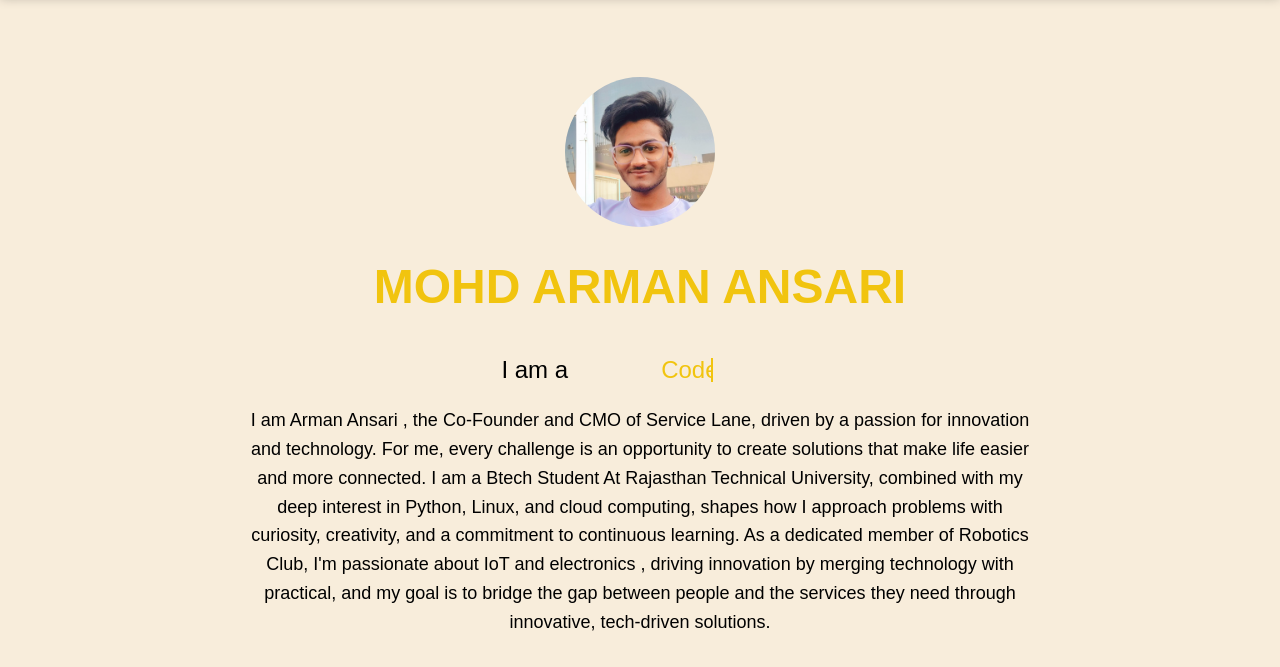
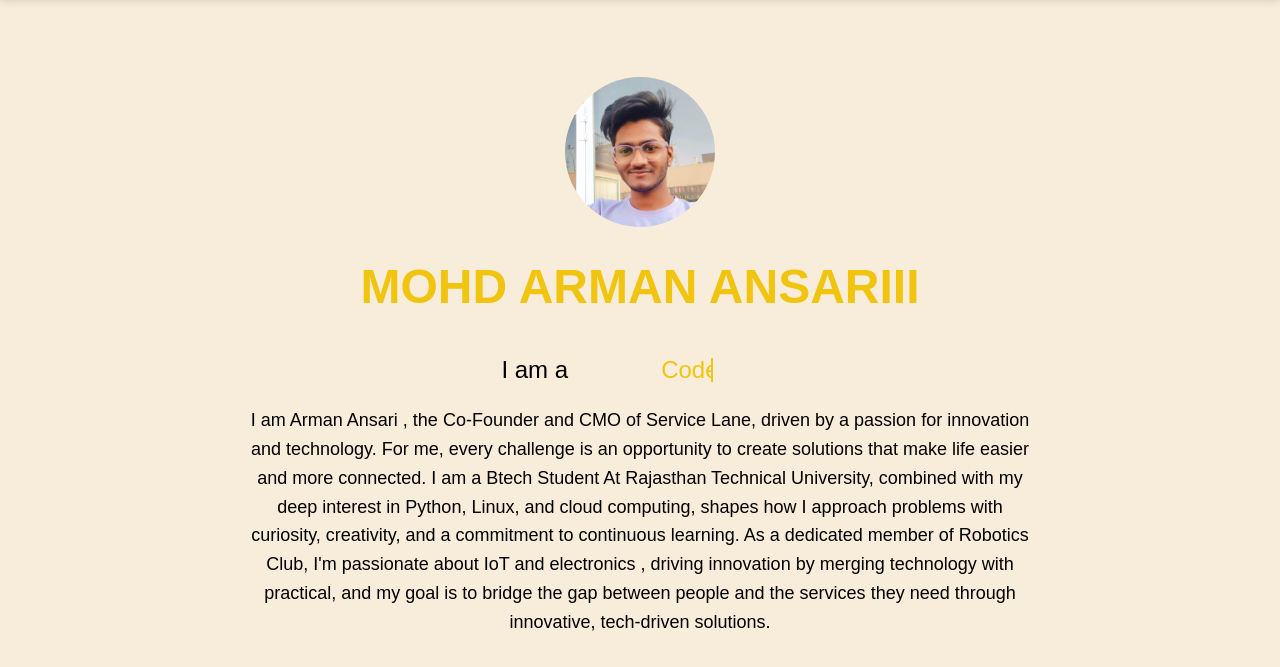
Before and after one commit to armaanans2121/Menu-Project, a plain HTML site: page aboutMe.html in a window 1280 px wide. Shown: the part 71-738 px from the top of the page. Drawn offline with Linux system fonts and the light colour scheme.

```diff
--- a/aboutMe.html
+++ b/aboutMe.html
@@ -189,7 +189,7 @@
         <div class="photo-container">
             <div class="photo-circle"></div>
         </div>
-        <h1>MOHD ARMAN ANSARI</h1>
+        <h1>MOHD ARMAN ANSARIII</h1>
         <div class="typewriter">
             <div class="static-text">I am a </div>
             <ul class="dynamic-text">
```
